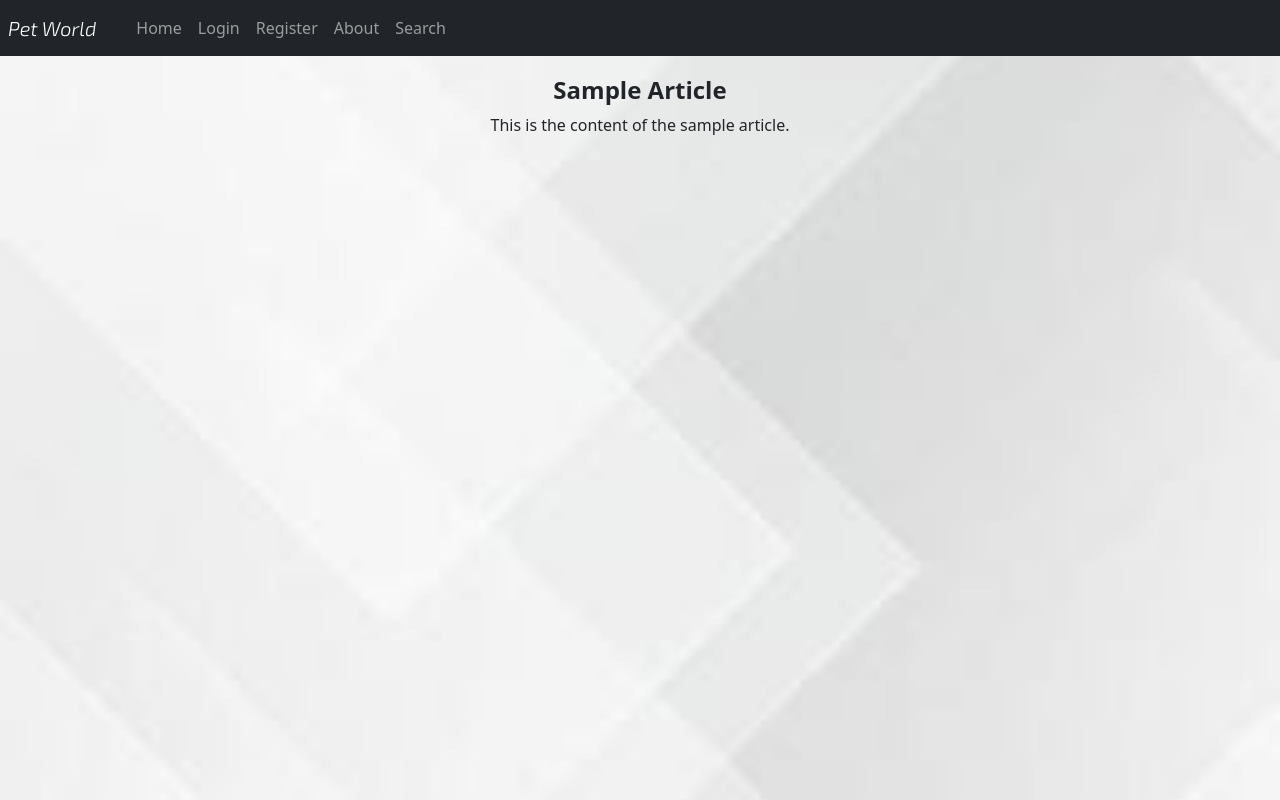
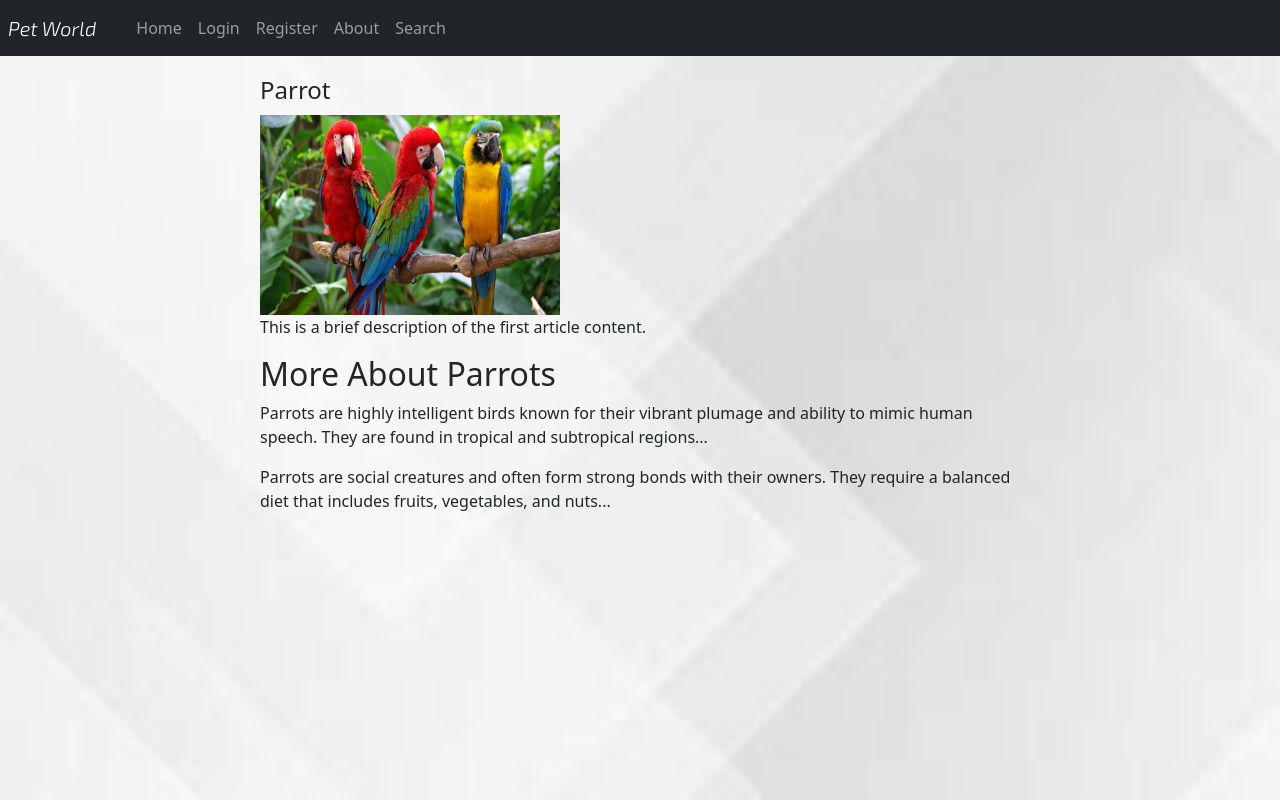
Before and after one commit to mohamedsayedahmd/pet-world, a React (Create React App) app in the folder Frontend/petworld/: page /articles/1 in a window 1280 px wide. Shown: the top 800 px of the page. Built offline with nearby package versions, Linux system fonts and the light colour scheme.

Commit message:
Added parrot article/
changed to dynamic articles
added picute assets

```diff
--- a/Frontend/petworld/src/Components/ArticleDetatils/ArticleDetails.css
+++ b/Frontend/petworld/src/Components/ArticleDetatils/ArticleDetails.css
@@ -1,11 +1,13 @@
+/* ArticleDetails.css */
 .article-details {
+  max-width: 800px;
+  margin: 0 auto;
   padding: 20px;
-    text-align: center;
 }
 
 .article-title {
   font-size: 24px;
-    font-weight: bold;
+  margin-bottom: 10px;
 }
 
 .article-content {
--- a/Frontend/petworld/src/Components/ArticleDetatils/ArticleDetails.tsx
+++ b/Frontend/petworld/src/Components/ArticleDetatils/ArticleDetails.tsx
@@ -1,42 +1,62 @@
-import React, { useState, useEffect } from "react";
+import React from "react";
 import { useParams } from "react-router-dom";
 import "./ArticleDetails.css";
 
-import axios from "axios";
-
 const ArticleDetails = () => {
   const { id } = useParams();
-    // Placeholder article data for testing
-    const article = {
-      title: "Sample Article",
-      content: "This is the content of the sample article.",
-    };
+  const parrotImageURL = require('./../../assests/Images/pets/facts-parrots.webp');
+  const articles = [
+    {
+      id: 1,
+      title: "Parrot",
+      description: "This is a brief description of the first article content.",
+    },
+    {
+      id: 2,
+      title: "Cat",
+      description: "This is a brief description of the first article content.",
+    },
+    // Add more articles here
+  ];
 
+  // Find the selected article based on its ID
+  const selectedArticle = articles.find((article) => article.id === Number(id));
 
-//   const [article, setArticle] = useState<any>(null);
-
-//   useEffect(() => {
-//     axios.get(`/api/articles/${id}`).then((response:any) => {
-//       setArticle(response.data);
-//     });
-//   }, [id]);
-
-//   if (!article) {
-//     return <div>Loading...</div>;
-//   }
+  if (!selectedArticle) {
+    return <div>Article not found.</div>;
+  }
 
   return (
     <div className="article-details">
-    <h1 className="article-title">{article.title}</h1>
-    <p className="article-content">{article.content}</p>
+    <h1 className="article-title">{selectedArticle.title}</h1>
+    {selectedArticle.title === "Parrot" && (
+      <img
+        src={parrotImageURL}
+        alt="Parrot"
+        style={{ width: "300px", height: "200px" }} // Adjust the width and height as needed
+      />
+    )}
+    <p className="article-content">{selectedArticle.description}</p>
+
+    {selectedArticle.title === "Parrot" && (
+      <div>
+
+        <h2>More About Parrots</h2>
+        <p>
+          Parrots are highly intelligent birds known for their vibrant plumage
+          and ability to mimic human speech. They are found in tropical and
+          subtropical regions...
+        </p>
+        <p>
+          Parrots are social creatures and often form strong bonds with their
+          owners. They require a balanced diet that includes fruits, vegetables,
+          and nuts...
+        </p>
+        {/* Add more information as needed */}
+      </div>
+    )}
   </div>
   );
 };
 
 export default ArticleDetails;
-
-    // <div>
-    //     <h1>Article</h1>
-    //   {/* <h1>{article.title}</h1>
-    //   <p>{article.content}</p> */}
-    // </div>
```
Also changed, not shown: Frontend/petworld/src/assests/Images/pets/facts-parrots.webp (added). Lines whose indentation alone changed are shown as unchanged.
